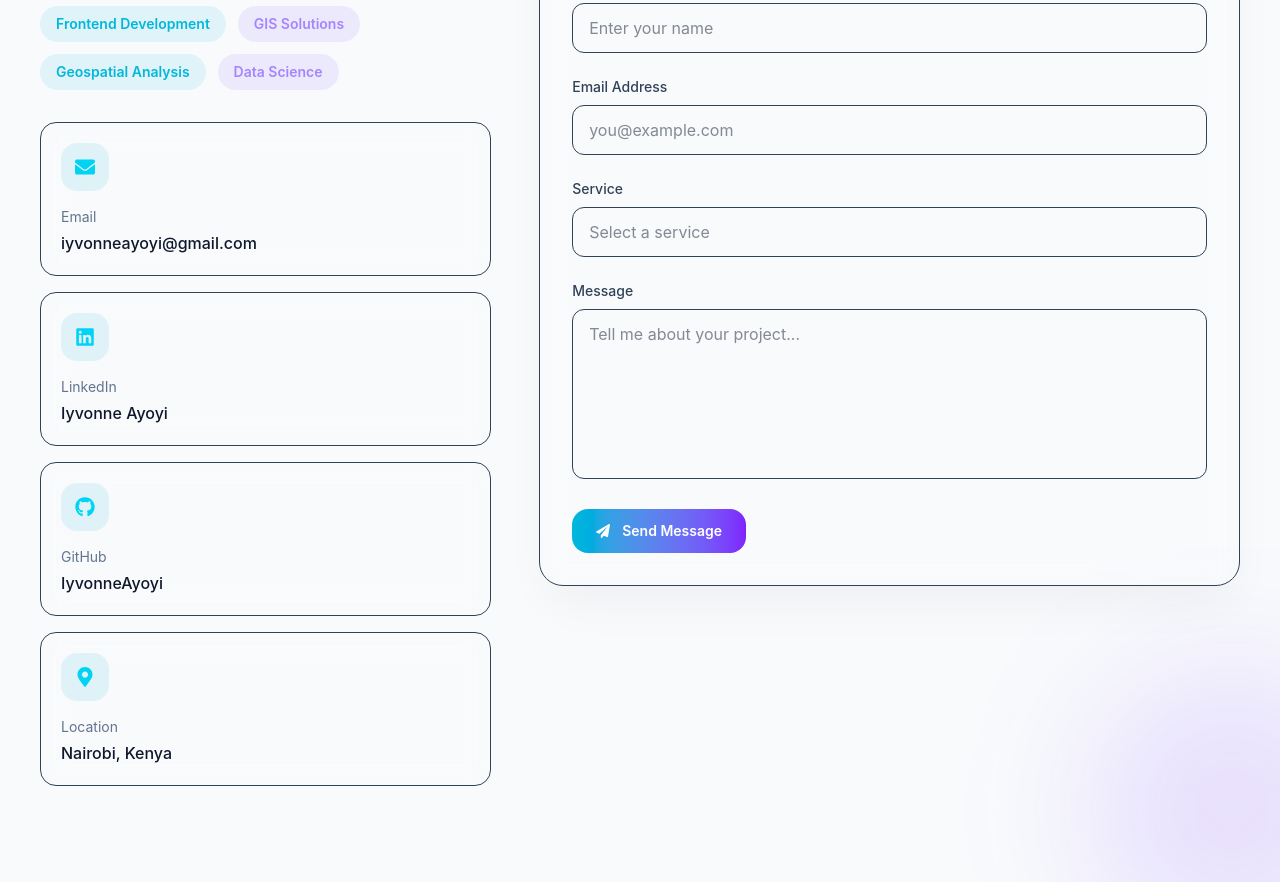
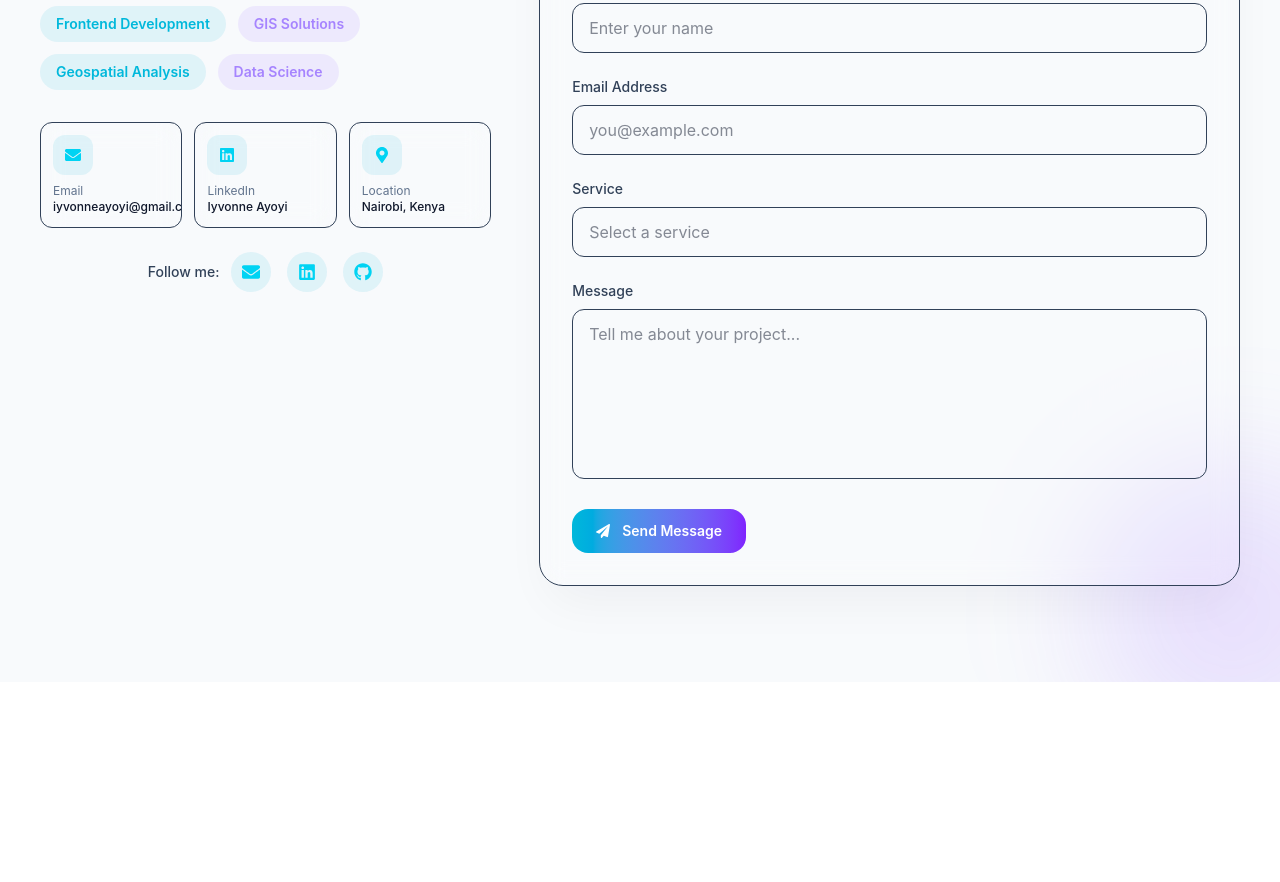
Before and after one commit to IyvonneAyoyi/Iyvonne-Ayoyi, a React (Vite) app: page / in a window 1280 px wide. Shown: the part 5560-6442 px from the top of the page. After the commit the page ends 6242 px from the top, so only its background shows below. Built offline with nearby package versions, Linux system fonts and the light colour scheme.

Commit message:
Add Follow me with email,linkedin and github icons

```diff
--- a/src/components/Contact.jsx
+++ b/src/components/Contact.jsx
@@ -99,29 +99,38 @@ export default function Contact() {
               <span className="inline-flex items-center rounded-full bg-violet-500/10 px-4 py-2 text-sm font-semibold text-violet-400">Data Science</span>
             </div>
 
-            <div className="grid gap-4">
-              <a href="mailto:iyvonneayoyi@gmail.com" className="group overflow-hidden rounded-2xl border border-slate-700 bg-white/5 backdrop-blur-md p-5 transition-all duration-300 hover:border-cyan-400 hover:-translate-y-1">
-                <div className="mb-4 inline-flex h-12 w-12 items-center justify-center rounded-2xl bg-cyan-500/10 text-cyan-400"><FaEnvelope size={20} /></div>
-                <p className="text-sm text-slate-500 dark:text-slate-400">Email</p>
-                <p className="mt-1 font-medium text-slate-900 dark:text-white">iyvonneayoyi@gmail.com</p>
+            <div className="grid grid-cols-3 gap-3">
+              <a href="mailto:iyvonneayoyi@gmail.com" className="group overflow-hidden rounded-xl border border-slate-700 bg-white/5 backdrop-blur-md p-3 transition-all duration-300 hover:border-cyan-400">
+                <div className="mb-2 inline-flex h-10 w-10 items-center justify-center rounded-xl bg-cyan-500/10 text-cyan-400"><FaEnvelope size={16} /></div>
+                <p className="text-xs text-slate-500 dark:text-slate-400">Email</p>
+                <p className="text-xs font-medium text-slate-900 dark:text-white">iyvonneayoyi@gmail.com</p>
               </a>
 
-              <a href="https://www.linkedin.com/in/iyvonne-ayoyi-a265192a9" target="_blank" rel="noreferrer" className="group overflow-hidden rounded-2xl border border-slate-700 bg-white/5 backdrop-blur-md p-5 transition-all duration-300 hover:border-cyan-400 hover:-translate-y-1">
-                <div className="mb-4 inline-flex h-12 w-12 items-center justify-center rounded-2xl bg-cyan-500/10 text-cyan-400"><FaLinkedin size={20} /></div>
-                <p className="text-sm text-slate-500 dark:text-slate-400">LinkedIn</p>
-                <p className="mt-1 font-medium text-slate-900 dark:text-white">Iyvonne Ayoyi</p>
+              <a href="https://www.linkedin.com/in/iyvonne-ayoyi-a265192a9" target="_blank" rel="noreferrer" className="group overflow-hidden rounded-xl border border-slate-700 bg-white/5 backdrop-blur-md p-3 transition-all duration-300 hover:border-cyan-400">
+                <div className="mb-2 inline-flex h-10 w-10 items-center justify-center rounded-xl bg-cyan-500/10 text-cyan-400"><FaLinkedin size={16} /></div>
+                <p className="text-xs text-slate-500 dark:text-slate-400">LinkedIn</p>
+                <p className="text-xs font-medium text-slate-900 dark:text-white">Iyvonne Ayoyi</p>
               </a>
 
-              <a href="https://github.com/IyvonneAyoyi" target="_blank" rel="noreferrer" className="group overflow-hidden rounded-2xl border border-slate-700 bg-white/5 backdrop-blur-md p-5 transition-all duration-300 hover:border-cyan-400 hover:-translate-y-1">
-                <div className="mb-4 inline-flex h-12 w-12 items-center justify-center rounded-2xl bg-cyan-500/10 text-cyan-400"><FaGithub size={20} /></div>
-                <p className="text-sm text-slate-500 dark:text-slate-400">GitHub</p>
-                <p className="mt-1 font-medium text-slate-900 dark:text-white">IyvonneAyoyi</p>
-              </a>
+              <div className="overflow-hidden rounded-xl border border-slate-700 bg-white/5 backdrop-blur-md p-3">
+                <div className="mb-2 inline-flex h-10 w-10 items-center justify-center rounded-xl bg-cyan-500/10 text-cyan-400"><FaMapMarkerAlt size={16} /></div>
+                <p className="text-xs text-slate-500 dark:text-slate-400">Location</p>
+                <p className="text-xs font-medium text-slate-900 dark:text-white">Nairobi, Kenya</p>
+              </div>
+            </div>
 
-              <div className="group overflow-hidden rounded-2xl border border-slate-700 bg-white/5 backdrop-blur-md p-5 transition-all duration-300 hover:border-cyan-400 hover:-translate-y-1">
-                <div className="mb-4 inline-flex h-12 w-12 items-center justify-center rounded-2xl bg-cyan-500/10 text-cyan-400"><FaMapMarkerAlt size={20} /></div>
-                <p className="text-sm text-slate-500 dark:text-slate-400">Location</p>
-                <p className="mt-1 font-medium text-slate-900 dark:text-white">Nairobi, Kenya</p>
+            <div className="mt-6 flex items-center justify-center gap-3">
+              <p className="text-sm font-medium text-slate-700 dark:text-slate-300 whitespace-nowrap">Follow me:</p>
+              <div className="flex gap-4">
+                <a href="mailto:iyvonneayoyi@gmail.com" className="inline-flex h-10 w-10 items-center justify-center rounded-full bg-cyan-500/10 text-cyan-400 transition hover:bg-cyan-500/20 hover:text-cyan-300">
+                  <FaEnvelope size={18} />
+                </a>
+                <a href="https://www.linkedin.com/in/iyvonne-ayoyi-a265192a9" target="_blank" rel="noreferrer" className="inline-flex h-10 w-10 items-center justify-center rounded-full bg-cyan-500/10 text-cyan-400 transition hover:bg-cyan-500/20 hover:text-cyan-300">
+                  <FaLinkedin size={18} />
+                </a>
+                <a href="https://github.com/IyvonneAyoyi" target="_blank" rel="noreferrer" className="inline-flex h-10 w-10 items-center justify-center rounded-full bg-cyan-500/10 text-cyan-400 transition hover:bg-cyan-500/20 hover:text-cyan-300">
+                  <FaGithub size={18} />
+                </a>
               </div>
             </div>
           </motion.div>
```
